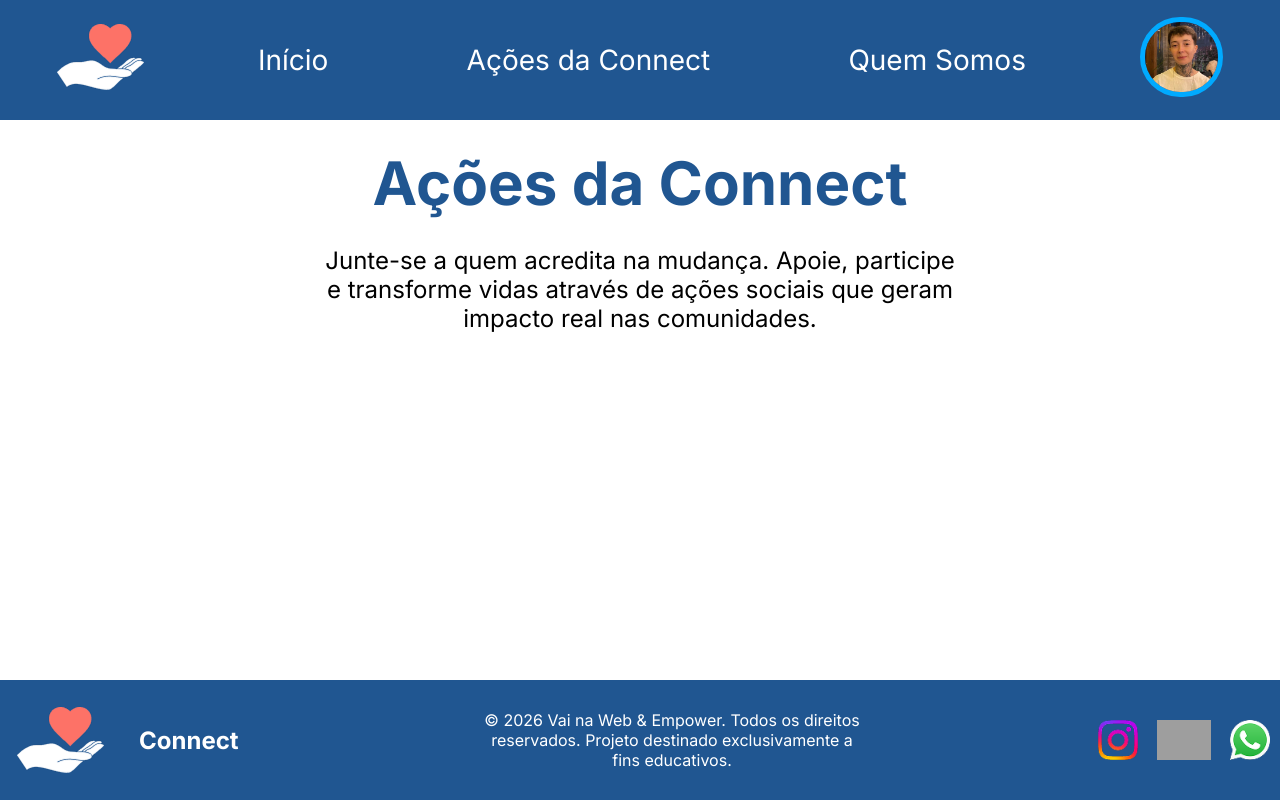
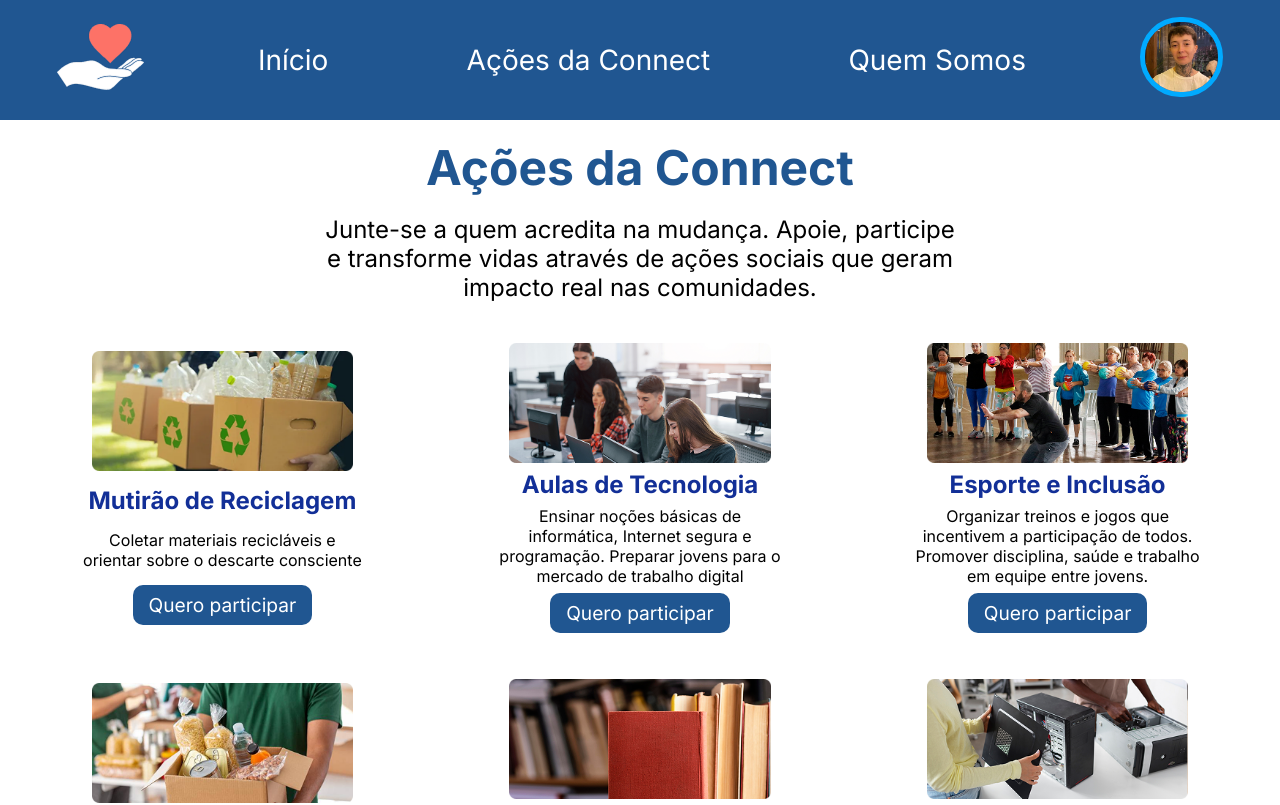
Before and after one commit to juliavaz11/DesafioConnect, a React (Vite) app: page /acoesDaConnect in a window 1280 px wide. Shown: the top 805 px of the page. Built offline with nearby package versions, Linux system fonts and the light colour scheme; grey boxes are pictures that could not be loaded.

Commit message:
Acrescentando a página Acoes da Connect

```diff
--- a/src/components/AcoesDaConnect/AcoesDaConnect.jsx
+++ b/src/components/AcoesDaConnect/AcoesDaConnect.jsx
@@ -1,16 +1,81 @@
+import { useState } from "react";
+import Mutirao from "../../assets/imgMutirao.png"
+import Aulas from "../../assets/aulas.png"
+import Esporte from "../../assets/esporte.png"
+import Familia from "../../assets/familia.png"
+import Futuro from "../../assets/futuro.png"
+import Conecta from "../../assets/conecta.png"
 import styles from "../AcoesDaConnect/AcoesDaConnect.module.scss";
 
 function AcoesDaConnect() {
+
+  const [cards, setCards] = useState([
+    {
+      id: 1,
+      imagem: Mutirao,
+      titulo: "Mutirão de Reciclagem",
+      informacao: "Coletar materiais recicláveis e orientar sobre o descarte consciente",
+      botao: "Quero participar"
+    },
+    {
+      id: 2,
+      imagem: Aulas,
+      titulo: "Aulas de Tecnologia",
+      informacao: "Ensinar noções básicas de informática, Internet segura e programação. Preparar jovens para o mercado de trabalho digital",
+      botao: "Quero participar"
+    },
+    {
+      id: 3,
+      imagem: Esporte,
+      titulo: "Esporte e Inclusão",
+      informacao: "Organizar treinos e jogos que incentivem a participação de todos. Promover disciplina, saúde e trabalho em equipe entre jovens.",
+      botao: "Quero participar"
+    },
+    {
+      id: 4,
+      imagem: Familia,
+      titulo: "Instituto Grande Família",
+      informacao: "Contribua com alimentos não perecíveis e ajude famílias em situação de vunerabilidade",
+      botao: "Quero Doar"
+    },
+    {
+      id: 5,
+      imagem: Futuro,
+      titulo: "Projeto Futuro na Escola",
+      informacao: "Doe livros, cadernos, lápis, mochilas e canetas para ajudar jovens a continuarem seus estudos com mais estrutura",
+      botao: "Quero Doar"
+    },
+    {
+      id: 5,
+      imagem: Conecta,
+      titulo: "Instituto Conecta Jovem",
+      informacao: "Doe computadores usados, tablets ou celulares em bom estado para permitir que jovens tenham acesso ao mundo digital.",
+      botao: "Quero Doar"
+    }
+
+  ])
+
   return (
-    <section>
-      <article>
-        <h1>Ações da Connect</h1>
-        <p>
-          Junte-se a quem acredita na mudança. Apoie, participe e transforme
-          vidas através de ações sociais que geram impacto real nas comunidades.
-        </p>
-      </article>
+    <section className={styles.containerDeAcoes}>
+      <div className={styles.tituloAcoes}>
+        <h2>Ações da Connect</h2>
+        <p>Junte-se a quem acredita na mudança. Apoie, participe e transforme vidas através de ações sociais que geram impacto real nas comunidades.</p>
+      </div>
+      <section className={styles.containerCardsDeAcoes}>
+        {
+          cards.map (  (item) => (
+            <article className={styles.cardsDeAcoes} key={item.id}>
+              <img src={item.imagem} alt="" />
+              <h2>{item.titulo}</h2>
+              <p>{item.informacao}</p>
+              <button>{item.botao}</button>
+            </article>
+          ) )
+
+        }
+      </section>
     </section>
+
   );
 }
 export default AcoesDaConnect;
--- a/src/components/AcoesDaConnect/AcoesDaConnect.module.scss
+++ b/src/components/AcoesDaConnect/AcoesDaConnect.module.scss
@@ -1,28 +1,59 @@
-section {
+.containerDeAcoes {}
 
-    height: 70vh;
-
-
+.containerCardsDeAcoes {
+  display: flex;
+  flex-wrap: wrap;
+  justify-content: space-evenly;
 }
-
-article {
-    height: 30vh;
-  text-align: center;
+.tituloAcoes{
+  height: 25vh;
   display: flex;
   flex-direction: column;
   justify-content: space-evenly;
   align-items: center;
 
-  h1 {
-    font-size: 3.75rem;
+  h2{
     color: #205691;
-    font-weight: 700;
+    font-size: 3rem;
   }
 
-  p {
-        font-size: 1.5rem;
-    font-weight: 400;
-    width: 50vw;        // controla a quebra de linha
+  p{
+    font-size: 1.5rem;
+    width: 50%;
     text-align: center;
   }
 }
+
+.cardsDeAcoes {
+  width: 28%;
+  height: 38vh;
+  display: flex;
+  flex-direction: column;
+  align-items: center;
+  justify-content: space-evenly;
+  text-align: center;
+  margin: 1rem;
+
+  img {
+    height: 15vh;
+  }
+
+  h2 {
+    color: #122F97;
+    font-size: 1.5rem;
+  }
+
+  p{
+    width: 80%;
+  }
+
+  button {
+    background-color: #205691;
+    font-size: 1.2rem;
+    color: #ffffff;
+    padding: 0.5rem 1rem;
+    border: none;
+    cursor: pointer;
+    border-radius: 10px;
+  }
+}
```
